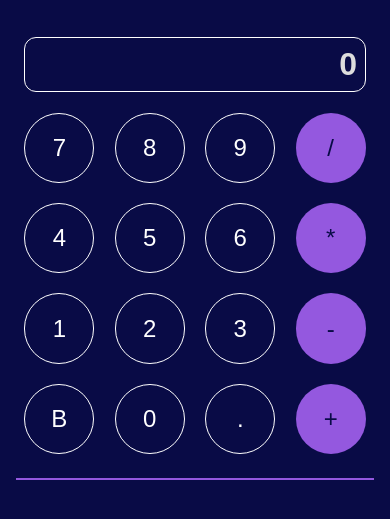
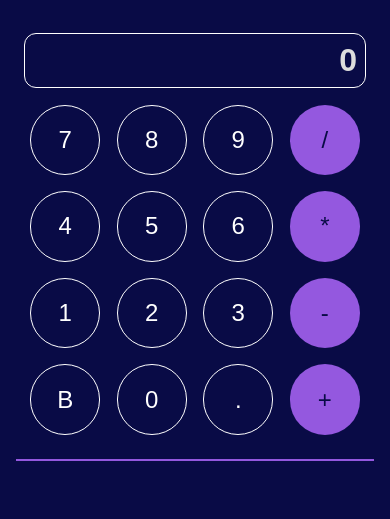
Before and after one commit to Adir-SL/calculator, a plain HTML site: page index.html in a window 390 px wide. Shown: the part 113-632 px from the top of the page. Drawn offline with Linux system fonts and the light colour scheme; a web font is replaced by a local one.

Commit message:
Update style.css

```diff
--- a/style.css
+++ b/style.css
@@ -326,7 +326,7 @@ h1 {
   }
 
   .flex {
-    gap: 5.2vw;
+    gap: 4.2vw;
   }
 }
 
```
